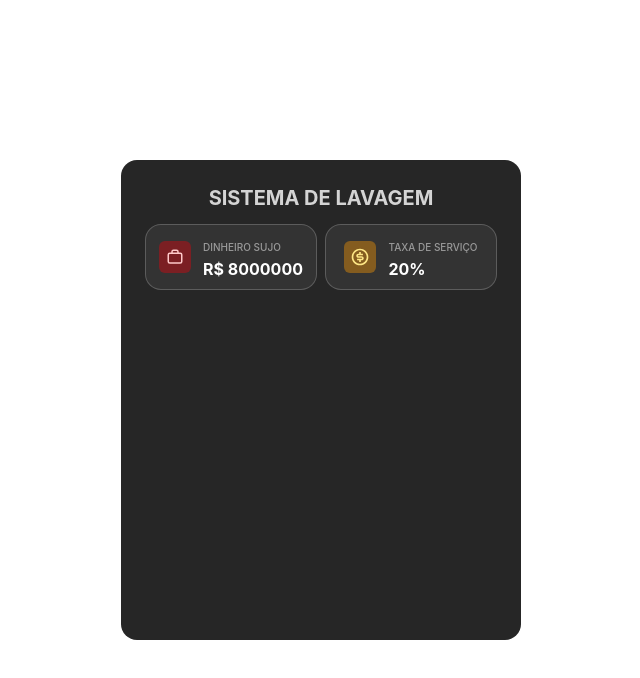
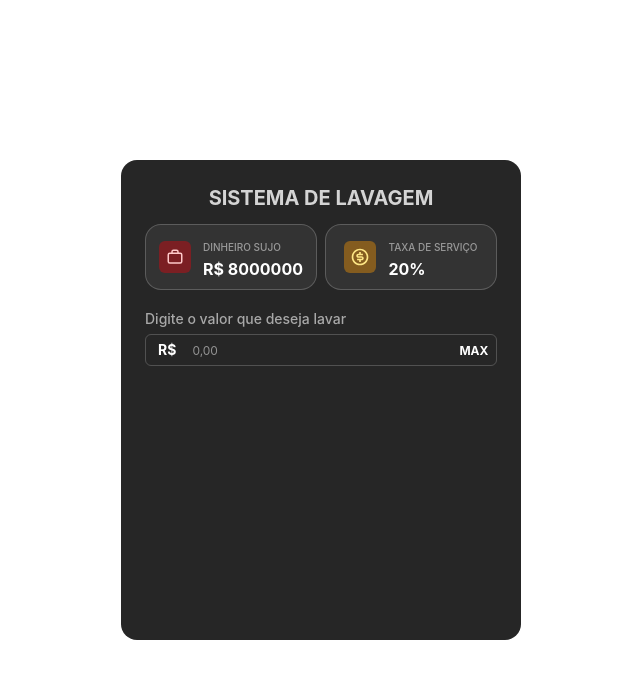
Before and after one commit to SterRoque/lavagem-dinheiro-fivem, a React (Vite) app in the folder ui/: page / in a window 1280 px wide. Shown: the top 678 px of the page, without its empty margins (319-959 px from the left). Built offline with nearby package versions, Linux system fonts and the light colour scheme.

Commit message:
feat: add Input component for value input in the App

```diff
--- a/ui/src/App.tsx
+++ b/ui/src/App.tsx
@@ -1,6 +1,7 @@
 import { TbBriefcase2 } from 'react-icons/tb';
 import { RiMoneyDollarCircleLine } from 'react-icons/ri';
 import { Card } from './components/card';
+import { Input } from './components/input';
 
 function App() {
    return (
@@ -30,6 +31,13 @@ function App() {
                   }
                />
             </div>
+
+            <div className='mt-4'>
+               <Input
+                  label='Digite o valor que deseja lavar'
+                  placeholder='0,00'
+               />
+            </div>
          </div>
       </div>
    );
--- /dev/null
+++ b/ui/src/components/input.tsx
@@ -0,0 +1,20 @@
+type InputProps = React.InputHTMLAttributes<HTMLInputElement> & {
+   label: string;
+};
+export function Input({ label, ...rest }: InputProps) {
+   return (
+      <div>
+         <span className='text-sm font-medium text-white/60'>{label}</span>
+         <div className='mt-1 h-8 rounded-md border border-white/20'>
+            <span className='ml-3 text-sm font-bold text-white'>R$</span>
+            <input
+               className='h-full w-[80%] pl-4 text-xs text-white focus:outline-none'
+               {...rest}
+            />
+            <button className='h-5 w-[10%] cursor-pointer rounded-md text-xs font-bold text-white'>
+               MAX
+            </button>
+         </div>
+      </div>
+   );
+}
```
